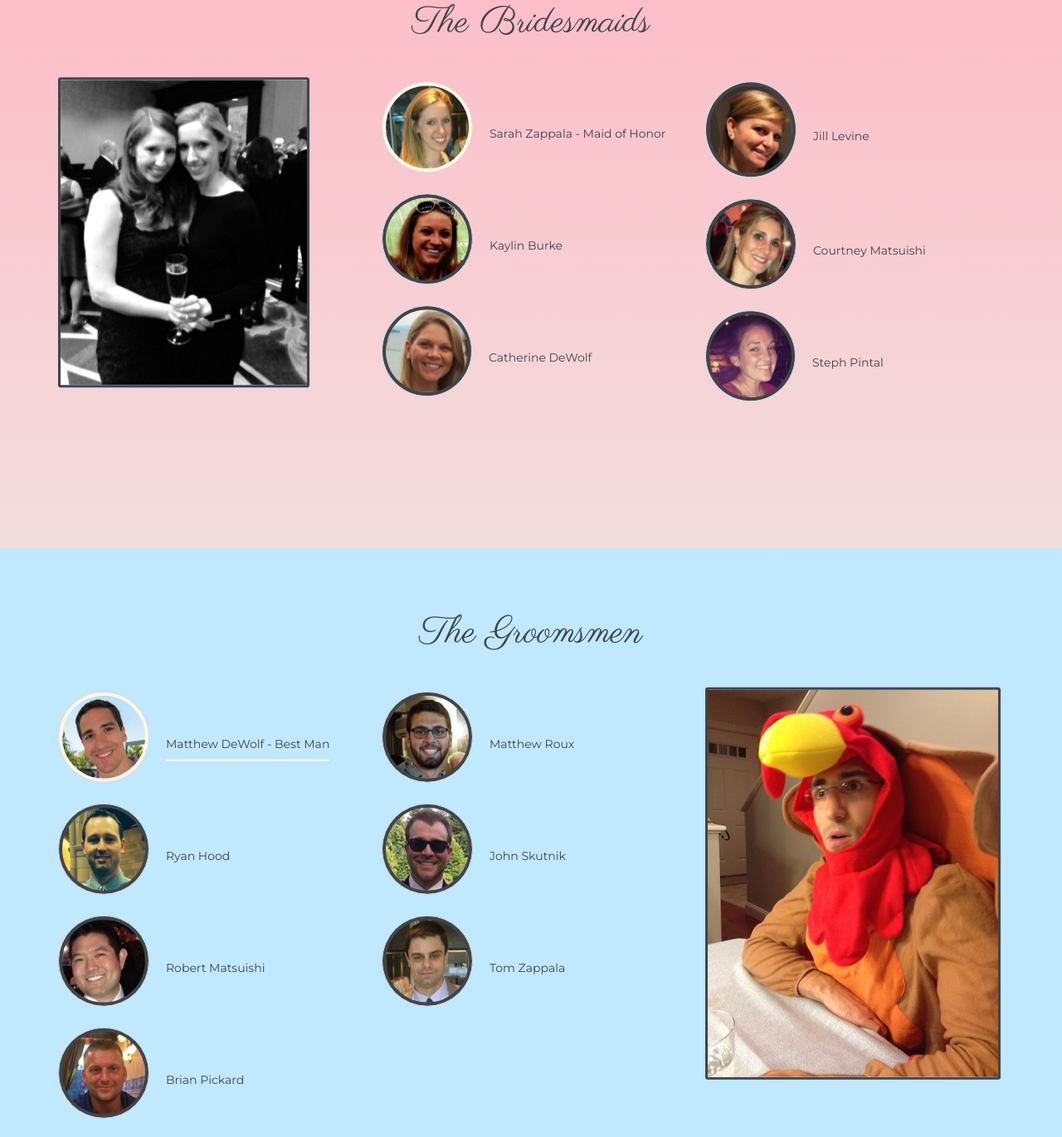
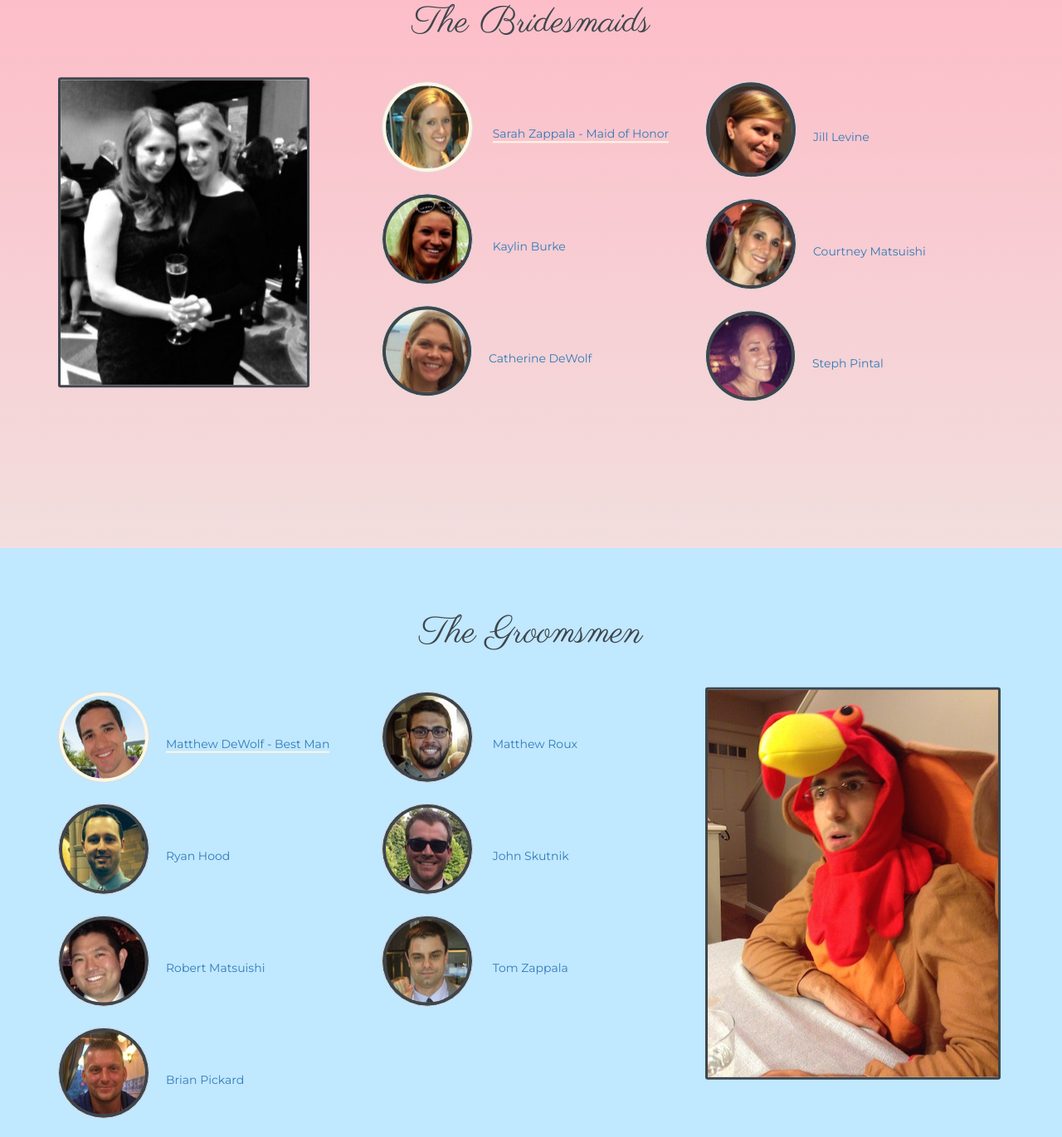
Before and after one commit to johndewolf/dewolfpackof2, a website: page index.html in a window 1280 px wide. Shown: the part 1739-3110 px from the top of the page at 83% size. Drawn offline with nearby package versions, Linux system fonts and the light colour scheme.

Commit message:
update for pics on mobile

```diff
--- a/index.html
+++ b/index.html
@@ -78,17 +78,26 @@
             <div class="row">
               <div class="col-sm-4 col-sm-push-4">
                 <ul>
-                  <li id="sarah-zappala"><img src="img/sarah-thumbnail.png" class="thumbnail weddingPartyMember active" /><span class="weddingPartyMember">Sarah Zappala - Maid of Honor</li>
-                  <li id="kaylin-burke"><img src="img/kay-thumbnail.jpg" class="thumbnail weddingPartyMember" /><span class="weddingPartyMember">Kaylin Burke</li>
-                  <li id="kate-dewolf"><img src="img/kate-thumbnail.jpg" class="thumbnail weddingPartyMember" /><span class="weddingPartyMember">Catherine DeWolf</li>
+                  <li id="sarah-zappala">
+                    <a href="#bridesmaids" class="weddingPartyMember active">
+                      <img src="img/sarah-thumbnail.png" class="thumbnail" />
+                    </a><a href="#bridesmaids" class="weddingPartyMember active wp-name">Sarah Zappala - Maid of Honor</a></li>
+                  <li id="kaylin-burke">
+                    <a href="#bridesmaids" class="weddingPartyMember">
+                      <img src="img/kay-thumbnail.jpg" class="thumbnail" />
+                    </a><a href="#bridesmaids" class="weddingPartyMember wp-name">Kaylin Burke</a></li>
+                  <li id="kate-dewolf"><a href="#bridesmaids" class="weddingPartyMember"><img src="img/kate-thumbnail.jpg" class="thumbnail" /></a><a href="#bridesmaids" class="weddingPartyMember wp-name">Catherine DeWolf</a></li>
                 </ul>
               </div>
 
               <div class="col-sm-4 col-sm-push-4">
                 <ul>
-                  <li id="jill-levine"><img src="img/jill-thumbnail.png" class="thumbnail weddingPartyMember" /><span class="weddingPartyMember">Jill Levine</li>
-                  <li id="coutney-matsuishi"><img src="img/court-thumbnail.png" class="thumbnail weddingPartyMember" /><span class="weddingPartyMember">Courtney Matsuishi</li>
-                  <li id="steph-pintal"><img src="img/steph-thumbnail.jpg" class="thumbnail weddingPartyMember" /><span class="weddingPartyMember">Steph Pintal</li>
+                  <li id="jill-levine">
+                    <a href="#bridesmaids" class="weddingPartyMember"><img src="img/jill-thumbnail.png" class="thumbnail" /></a><a href="#bridesmaids" class="weddingPartyMember wp-name">Jill Levine</a></li>
+                  <li id="coutney-matsuishi">
+                    <a href="#bridesmaids" class="weddingPartyMember"><img src="img/court-thumbnail.png" class="thumbnail" /></a><a href="#bridesmaids" class="weddingPartyMember wp-name">Courtney Matsuishi</a></li>
+                  <li id="steph-pintal">
+                    <a href="#bridesmaids" class="weddingPartyMember"><img src="img/steph-thumbnail.jpg" class="thumbnail" /></a><a href="#bridesmaids" class="weddingPartyMember wp-name">Steph Pintal</a></li>
                 </ul>
               </div>
 
@@ -109,17 +118,29 @@
             <div class="row">
               <div class="col-sm-4">
                 <ul>
-                  <li id="matt-dewolf"><img src="img/matt-thumbnail.jpg" class="thumbnail weddingPartyMember active" /><span class="weddingPartyMember active">Matthew DeWolf - Best Man</li>
-                  <li id="ryan-hood"><img src="img/ryan-thumbnail.jpg" class="thumbnail weddingPartyMember" /><span class="weddingPartyMember">Ryan Hood</span></li>
-                  <li id="bobby-matsuishi"><img src="img/bobby-thumbnail.jpg" class="thumbnail weddingPartyMember" /><span class="weddingPartyMember">Robert Matsuishi</span></li>
-                  <li id="brian-pickard"><img src="img/brian-thumbnail.png" class="thumbnail weddingPartyMember" /><span class="weddingPartyMember">Brian Pickard</span></li>
+                  <li id="matt-dewolf"><a href="#groomsmen" class="weddingPartyMember active"><img src="img/matt-thumbnail.jpg" class="thumbnail" /></a><a class="weddingPartyMember wp-name active">Matthew DeWolf - Best Man</a></li>
+                  <li id="ryan-hood"><a href="#groomsmen" class="weddingPartyMember"><img src="img/ryan-thumbnail.jpg" class="thumbnail" /></a><a href="#groomsmen" class="weddingPartyMember wp-name">Ryan Hood</a></li>
+                  <li id="bobby-matsuishi"><a href="#groomsmen" class="weddingPartyMember"><img src="img/bobby-thumbnail.jpg" class="thumbnail" /></a><a href="#groomsmen" class="weddingPartyMember wp-name">Robert Matsuishi</a></li>
+                  <li id="brian-pickard"><a href="#groomsmen" class="weddingPartyMember"><img src="img/brian-thumbnail.png" class="thumbnail" /></a><a href="#groomsmen" class="weddingPartyMember wp-name">Brian Pickard</a></li>
                 </ul>
               </div>
               <div class="col-sm-4">
                 <ul>
-                  <li id="matt-roux"><img src="img/roux-thumbnail.jpg" class="thumbnail weddingPartyMember" /><span class="weddingPartyMember">Matthew Roux</span></li>
-                  <li id="john-skutnik"><img src="img/john-thumbnail.jpg" class="thumbnail weddingPartyMember" /><span class="weddingPartyMember">John Skutnik</span></li>
-                  <li id="tom-zappala"><img src="img/tom-thumbnail.jpg" class="thumbnail weddingPartyMember" /><span class="weddingPartyMember">Tom Zappala</span></li>
+                  <li id="matt-roux">
+                    <a href="#groomsmen" class="weddingPartyMember">
+                      <img src="img/roux-thumbnail.jpg" class="thumbnail" />
+                    </a>
+                    <a href="#groomsmen" class="weddingPartyMember wp-name">Matthew Roux</a></li>
+                  <li id="john-skutnik">
+                    <a href="#groomsmen" class="weddingPartyMember">
+                      <img src="img/john-thumbnail.jpg" class="thumbnail" />
+                    </a>
+                    <a href="#groomsmen" class="weddingPartyMember wp-name">John Skutnik</a></li>
+                  <li id="tom-zappala">
+                    <a href="#groomsmen" class="weddingPartyMember">
+                      <img src="img/tom-thumbnail.jpg" class="thumbnail" />
+                    </a>
+                    <a href="#groomsmen" class="weddingPartyMember wp-name">Tom Zappala</a></li>
                 </ul>
               </div>
               <div class="col-sm-4 featureImage" id="groomsmenFeature">
@@ -137,12 +158,14 @@
 
         <!-- Google Analytics: change UA-XXXXX-X to be your site's ID. -->
         <script>
-            (function(b,o,i,l,e,r){b.GoogleAnalyticsObject=l;b[l]||(b[l]=
-            function(){(b[l].q=b[l].q||[]).push(arguments)});b[l].l=+new Date;
-            e=o.createElement(i);r=o.getElementsByTagName(i)[0];
-            e.src='https://www.google-analytics.com/analytics.js';
-            r.parentNode.insertBefore(e,r)}(window,document,'script','ga'));
-            ga('create','UA-XXXXX-X','auto');ga('send','pageview');
+          (function(i,s,o,g,r,a,m){i['GoogleAnalyticsObject']=r;i[r]=i[r]||function(){
+          (i[r].q=i[r].q||[]).push(arguments)},i[r].l=1*new Date();a=s.createElement(o),
+          m=s.getElementsByTagName(o)[0];a.async=1;a.src=g;m.parentNode.insertBefore(a,m)
+          })(window,document,'script','//www.google-analytics.com/analytics.js','ga');
+
+          ga('create', 'UA-53444933-4', 'auto');
+          ga('send', 'pageview');
+
         </script>
     </body>
 </html>
--- a/js/main.js
+++ b/js/main.js
@@ -3,7 +3,6 @@ $( document ).ready(function() {
 	$(".weddingPartyMember").on("click", function() {
 		var party = $(this).parents().eq(5)[0];
 		var active = party.getElementsByClassName("active");
-
 
 		$("#" + party.id + "Feature").empty();
 		$("#" + party.id + "Feature").append("<img src='img/"+$(this).parent()[0].id+".jpg' />");
@@ -11,7 +10,6 @@ $( document ).ready(function() {
 		for (var x = 0; x < active.length + 1; x++) {
 			$(active[0]).removeClass("active");
 		}
-
 		$(this).addClass("active");
 		$(this).siblings().addClass("active");
 
--- a/sass/styles.scss
+++ b/sass/styles.scss
@@ -100,9 +100,9 @@ h2 {
 		}
 	}
 
-	img.thumbnail.active {
+	.weddingPartyMember.active img {
 			background-color: #fff6e5;
-		}
+	}
 
 	.featureImage img {
 		border-radius: 3px;
@@ -119,9 +119,13 @@ h2 {
 		}
 	}
 
-	span.weddingPartyMember.active {
+	.wp-name.weddingPartyMember.active {
 		border-bottom: 2px solid #fff6e5;
 		transition: border-color 0.5s ease;
+	}
+
+	a:hover {
+		text-decoration: none;
 	}
 }
 // .weddingPartyMember.active:after {
```
Also changed, not shown: css/main.css.
